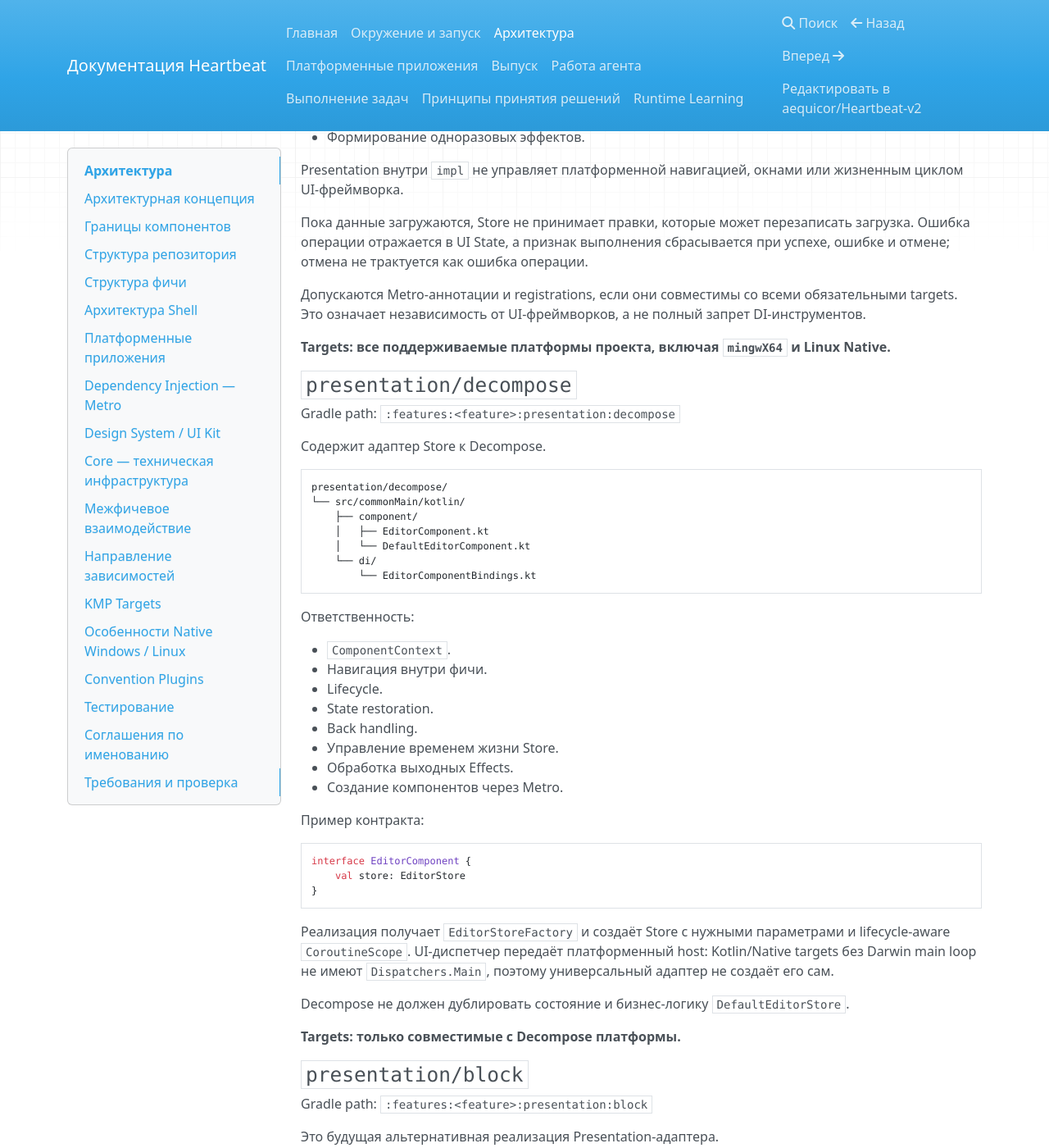
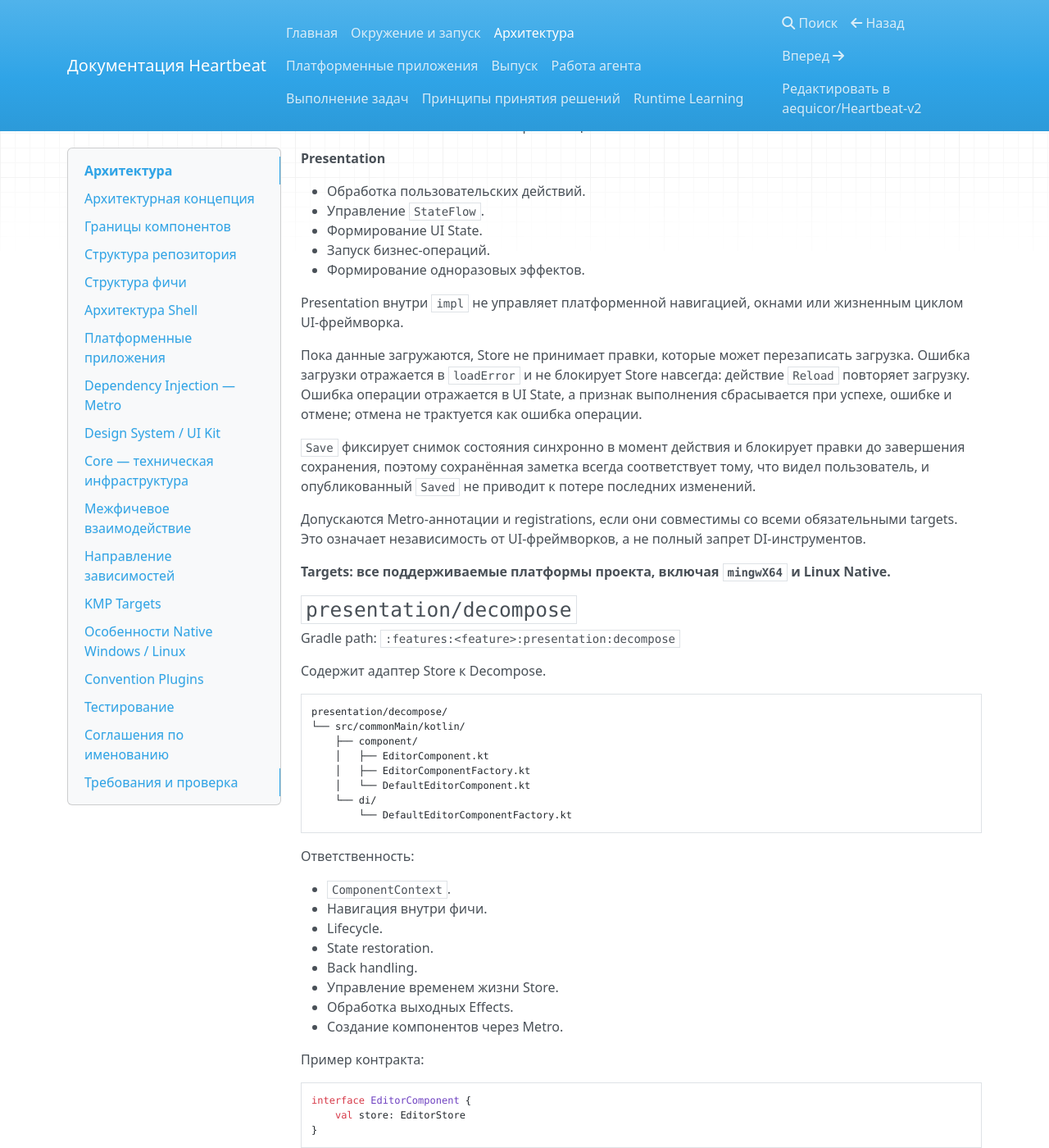
Before and after one commit to aequicor/Heartbeat-v2, an MkDocs documentation site: the page built from docs/specs/architecture.md, in a window 1280 px wide and 1400 px high, scrolled down 5542 px. Shown: the whole window at 82% size. Built offline with MkDocs 1.6.1, drawn with Linux system fonts in a browser that asks for light colours; nearby versions of some CDN libraries; some of the changed text lies outside the part shown.

Commit message:
Обновить спецификацию по второму ревью

````diff
--- a/docs/specs/architecture.md
+++ b/docs/specs/architecture.md
@@ -165,7 +165,10 @@ interface EditorStoreFactory {
 data class EditorState(
     val title: String = "",
     val content: String = "",
+    val isLoading: Boolean = true,
     val isSaving: Boolean = false,
+    val loadError: String? = null,
+    val saveError: String? = null,
 )
 
 sealed interface EditorAction {
@@ -173,7 +176,13 @@ sealed interface EditorAction {
         val value: String
     ) : EditorAction
 
+    data class ContentChanged(
+        val value: String
+    ) : EditorAction
+
     data object Save : EditorAction
+
+    data object Reload : EditorAction
 }
 
 sealed interface EditorEffect {
@@ -253,7 +262,9 @@ Domain, Data и Presentation — внутренние пакеты **одног
 
 Presentation внутри `impl` не управляет платформенной навигацией, окнами или жизненным циклом UI-фреймворка.
 
-Пока данные загружаются, Store не принимает правки, которые может перезаписать загрузка. Ошибка операции отражается в UI State, а признак выполнения сбрасывается при успехе, ошибке и отмене; отмена не трактуется как ошибка операции.
+Пока данные загружаются, Store не принимает правки, которые может перезаписать загрузка. Ошибка загрузки отражается в `loadError` и не блокирует Store навсегда: действие `Reload` повторяет загрузку. Ошибка операции отражается в UI State, а признак выполнения сбрасывается при успехе, ошибке и отмене; отмена не трактуется как ошибка операции.
+
+`Save` фиксирует снимок состояния синхронно в момент действия и блокирует правки до завершения сохранения, поэтому сохранённая заметка всегда соответствует тому, что видел пользователь, и опубликованный `Saved` не приводит к потере последних изменений.
 
 Допускаются Metro-аннотации и registrations, если они совместимы со всеми обязательными targets. Это означает независимость от UI-фреймворков, а не полный запрет DI-инструментов.
 
@@ -270,9 +281,10 @@ presentation/decompose/
 └── src/commonMain/kotlin/
     ├── component/
     │   ├── EditorComponent.kt
+    │   ├── EditorComponentFactory.kt
     │   └── DefaultEditorComponent.kt
     └── di/
-        └── EditorComponentBindings.kt
+        └── DefaultEditorComponentFactory.kt
 ```
 
 Ответственность:
@@ -947,6 +959,8 @@ CI должен отклонять изменения, нарушающие за
 - Все заявленные targets должны компилироваться.
 - Metro contributions должны быть доступны конечным графам.
 - Внутри `impl` должны соблюдаться границы Domain/Data/Presentation.
+- Запрещённые импорты Decompose, Compose и платформенных UI API в универсальных модулях контролируются правилом detekt `ForbiddenImport` и собственной проверкой исходников.
+- Именование Store (`<Feature>Store`, `Default<Feature>Store`, `<Feature>StoreFactory`) и запрет `Controller`/`ViewModel` в фичах контролируются архитектурной проверкой; её правила покрыты unit-тестами в `buildSrc`.
 
 Проверка package boundaries внутри одного Gradle-модуля потребует дополнительных правил статического анализа, например Detekt или собственного архитектурного теста.
 
@@ -1022,5 +1036,8 @@ features/<feature>/
 | HB-ARCH-031 | Presentation-адаптер не должен создавать платформенный UI-диспетчер; диспетчер передаёт платформенный host или фабрика lifecycle scope. | Код-ревью PR #20 от 7 ноября 2026 | Проверить сигнатуру фабрики компонента и отсутствие `Dispatchers.Main` в универсальном адаптере; тест уничтожения компонента отменяет scope. |
 | HB-ARCH-032 | Система сборки должна запускать архитектурную проверку при `gradlew build` и `check` и проверять транзитивные зависимости `impl`, а не только объявленные. | Код-ревью PR #20 от 7 ноября 2026 | `gradlew build` выполняет `architectureCheck`; негативный сценарий с Compose через `core` падает с сообщением о транзитивном нарушении. |
 | HB-ARCH-033 | Публичный контракт состояния фичи должен называться `<Feature>Store`, реализация — `Default<Feature>Store`, фабрика — `<Feature>StoreFactory`; Store, State, Action и Effect размещаются в `features/<feature>/api`, реализация Store — в `features/<feature>/impl`; Store не зависит от Compose, Decompose, BLoC, AndroidX ViewModel и платформенных UI API. | Запрос владельца от 7 ноября 2026 | Сверить имена типов и модули размещения; архитектурная проверка подтверждает отсутствие UI-фреймворков в зависимостях `impl`, `api` проверяется ревью. |
+| HB-ARCH-034 | Ошибка загрузки должна отражаться в UI State и не блокировать Store навсегда; должна быть доступна повторная загрузка, а отмена не должна считаться ошибкой. | Второе код-ревью PR #20 от 7 ноября 2026 | Тесты: ошибка загрузки выставляет `loadError` и снимает `isLoading`; `Reload` загружает данные; правка после ошибки игнорируется. |
+| HB-ARCH-035 | `Save` должен фиксировать снимок состояния в момент действия, а правки во время сохранения не должны теряться. | Второе код-ревью PR #20 от 7 ноября 2026 | Тест: правка во время сохранения игнорируется, сохраняется и остаётся в состоянии именно снимок на момент `Save`. |
+| HB-ARCH-036 | Архитектурная проверка должна анализировать объявленные зависимости, разрешённые compile/runtime графы JVM, Android и Kotlin/Native, явно сообщать о неразрешимой конфигурации и проверять исходники универсальных модулей на запрещённые импорты и именование Store. | Второе код-ревью PR #20 от 7 ноября 2026 | Негативные сценарии для импорта Compose и имени `Controller` падают; unit-тесты правил в `buildSrc`; `gradlew build` выполняет `architectureCheck`. |
 
 **Итог:** единственная реализация бизнес-логики и состояния фичи компилируется для всех платформ. Decompose и BLoC остаются заменяемыми Presentation-адаптерами. Compose и нативные интерфейсы используют одни и те же контракты. Metro собирает необходимые реализации в платформенном Composition Root.
````
